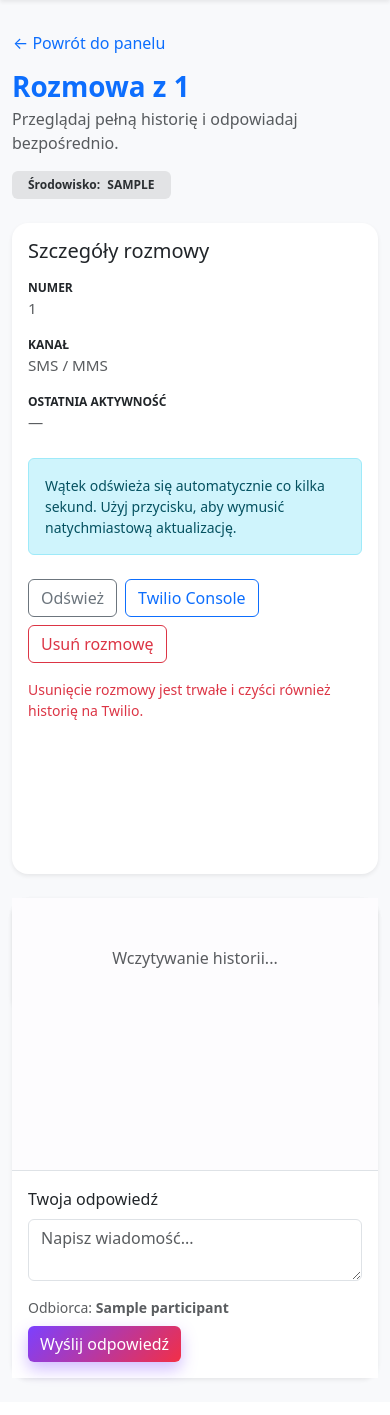
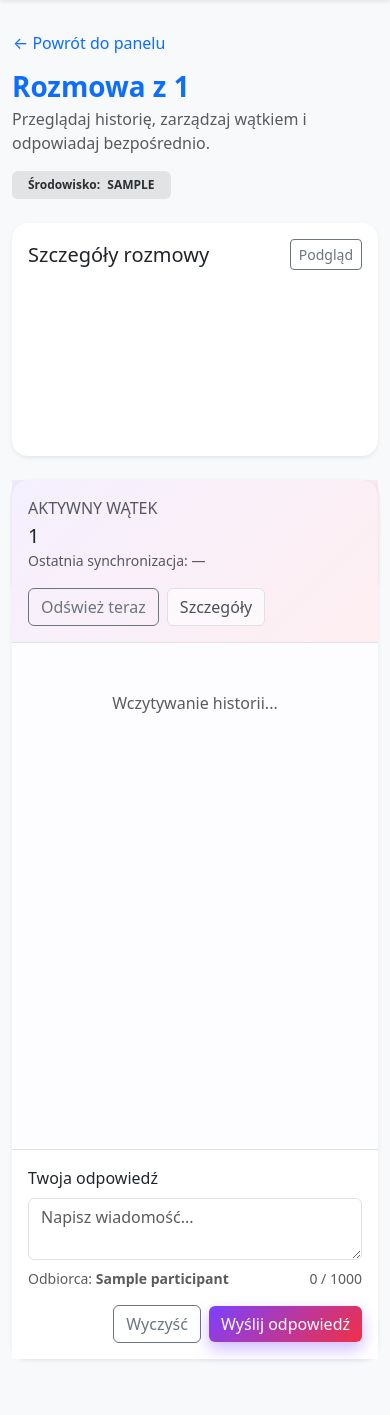
Before and after one commit to 19paoletto10-hub/twilio, a Flask app: template app/templates/chat.html in a window 390 px wide. Shown: the part 56-1471 px from the top of the page. Before the commit the page ends 1438 px from the top, so only its background shows below. Run offline with Flask 3, Linux system fonts and the light colour scheme; the template is opened without the code that fills it: most values are stand-ins (such as "Sample title", 1, 10 or a date in 2020); data that the repository does not hold is empty; parts of the project's set-up code (start-up, migrations or seed data) failed here and were passed over; some libraries are stand-ins or nearby versions.

Commit message:
Ulepsz interfejs i ergonomię czatu

```diff
--- a/app/static/css/app.css
+++ b/app/static/css/app.css
@@ -32,6 +32,17 @@ body {
 .btn-primary:focus {
   background: linear-gradient(135deg, #6b32f5, #e41f3a);
   box-shadow: 0 0.6rem 1.4rem rgba(124, 64, 255, 0.45);
+}
+
+.btn-outline-light {
+  color: #495057;
+  background-color: rgba(255, 255, 255, 0.6);
+}
+
+.btn-outline-light:hover,
+.btn-outline-light:focus {
+  color: #212529;
+  background-color: #fff;
 }
 
 .form-control:focus,
@@ -69,6 +80,72 @@ body {
   overflow: hidden;
   text-overflow: ellipsis;
   white-space: nowrap;
+}
+
+.chat-page {
+  padding-bottom: 2rem;
+}
+
+.chat-layout {
+  align-items: stretch;
+}
+
+.chat-sidebar {
+  position: sticky;
+  top: 1.5rem;
+}
+
+.chat-sidebar__actions .btn {
+  flex: 1 1 auto;
+}
+
+.chat-sidebar__stat {
+  position: sticky;
+  top: calc(1.5rem + 320px);
+}
+
+.chat-toolbar .btn {
+  min-width: 140px;
+}
+
+.chat-header {
+  background: linear-gradient(135deg, rgba(124, 64, 255, 0.08), rgba(242, 47, 70, 0.08));
+}
+
+.chat-thread-wrapper {
+  display: flex;
+  position: relative;
+  min-height: clamp(360px, 55vh, 640px);
+  background: #fdfcfe;
+}
+
+.chat-thread {
+  flex: 1 1 auto;
+  padding: 1.5rem;
+  overflow-y: auto;
+}
+
+.chat-thread[aria-live='polite'] {
+  scroll-behavior: smooth;
+}
+
+.chat-scroll-latest {
+  position: absolute;
+  right: 1.5rem;
+  bottom: 1.5rem;
+  box-shadow: 0 0.75rem 1.6rem rgba(124, 64, 255, 0.45);
+  transition: opacity 0.2s ease, transform 0.2s ease;
+}
+
+.chat-scroll-latest.is-hidden {
+  opacity: 0;
+  transform: translateY(12px);
+  pointer-events: none;
+}
+
+.chat-scroll-latest:not(.is-hidden) {
+  opacity: 1;
+  transform: translateY(0);
 }
 
 .messages-datetime {
@@ -201,15 +278,7 @@ body {
 }
 
 .chat-shell {
-  min-height: 480px;
-}
-
-.chat-thread {
-  flex: 1;
-  padding: 1.5rem;
-  background: #fdfcfe;
-  overflow-y: auto;
-  max-height: 60vh;
+  min-height: 520px;
 }
 
 .chat-thread--ai {
@@ -350,12 +419,30 @@ body {
 }
 
 @media (max-width: 767px) {
-  .chat-thread {
-    max-height: none;
+  .chat-sidebar {
+    position: static;
+  }
+
+  .chat-sidebar__stat {
+    position: static;
+    margin-bottom: 1rem;
+  }
+
+  .chat-toolbar .btn {
+    min-width: auto;
   }
 
   .chat-bubble {
     max-width: 100%;
+  }
+
+  .chat-thread-wrapper {
+    min-height: clamp(320px, 60vh, 520px);
+  }
+
+  .chat-scroll-latest {
+    right: 1rem;
+    bottom: 1rem;
   }
 }
 
--- a/app/static/js/chat.js
+++ b/app/static/js/chat.js
@@ -10,14 +10,19 @@
   const participantParam = encodeURIComponent(participant);
 
   const threadEl = document.getElementById('chat-thread');
+  const scrollToLatestBtn = document.getElementById('chat-scroll-latest-btn');
   const totalMessagesEl = document.getElementById('chat-total-messages');
   const lastUpdatedEl = document.getElementById('chat-last-updated');
+  const lastUpdatedInlineEl = document.getElementById('chat-last-updated-inline');
   const refreshBtn = document.getElementById('chat-refresh-btn');
+  const refreshBtnInline = document.getElementById('chat-refresh-btn-inline');
   const deleteConversationBtn = document.getElementById('chat-delete-conversation-btn');
   const form = document.getElementById('chat-send-form');
   const messageInput = document.getElementById('chat-message-input');
   const sendBtn = document.getElementById('chat-send-btn');
   const sendSpinner = sendBtn?.querySelector('.spinner-border');
+  const clearBtn = document.getElementById('chat-clear-btn');
+  const messageCounter = document.getElementById('chat-message-counter');
   const toastWrapper = document.getElementById('chat-toast-wrapper');
 
   let autoRefreshTimer = null;
@@ -89,6 +94,30 @@
     toast.addEventListener('hidden.bs.toast', () => toast.remove());
   };
 
+  const isNearBottom = () => {
+    if (!threadEl) {
+      return true;
+    }
+    const distanceFromBottom = threadEl.scrollHeight - threadEl.scrollTop - threadEl.clientHeight;
+    return distanceFromBottom <= 120;
+  };
+
+  const updateScrollHint = () => {
+    if (!scrollToLatestBtn || !threadEl) {
+      return;
+    }
+    const shouldHide = isNearBottom() || threadEl.scrollHeight <= threadEl.clientHeight;
+    scrollToLatestBtn.classList.toggle('is-hidden', shouldHide);
+  };
+
+  const scrollThreadToBottom = () => {
+    if (!threadEl) {
+      return;
+    }
+    threadEl.scrollTop = threadEl.scrollHeight;
+    updateScrollHint();
+  };
+
   const renderThread = (items) => {
     if (!threadEl) {
       return;
@@ -96,9 +125,11 @@
 
     if (!items.length) {
       threadEl.innerHTML = '<div class="text-center text-muted py-4">Brak wiadomości w tym wątku.</div>';
+      updateScrollHint();
       return;
     }
 
+    const shouldStickToBottom = isNearBottom();
     const bubbles = items.map((item) => {
       const isInbound = item.direction === 'inbound';
       const bubbleClass = isInbound ? 'chat-bubble chat-bubble--inbound' : 'chat-bubble chat-bubble--outbound';
@@ -128,7 +159,11 @@
 
     threadEl.innerHTML = bubbles.join('');
     requestAnimationFrame(() => {
-      threadEl.scrollTop = threadEl.scrollHeight;
+      if (shouldStickToBottom) {
+        scrollThreadToBottom();
+      } else {
+        updateScrollHint();
+      }
     });
   };
 
@@ -144,7 +179,13 @@
         totalMessagesEl.textContent = data.count ?? 0;
       }
       if (lastUpdatedEl) {
-        lastUpdatedEl.textContent = new Date().toLocaleString();
+        const timestamp = new Date().toLocaleString();
+        lastUpdatedEl.textContent = timestamp;
+        if (lastUpdatedInlineEl) {
+          lastUpdatedInlineEl.textContent = timestamp;
+        }
+      } else if (lastUpdatedInlineEl) {
+        lastUpdatedInlineEl.textContent = new Date().toLocaleString();
       }
     } catch (error) {
       console.error(error);
@@ -168,6 +209,16 @@
   };
 
   const normalizeRecipient = () => participant.replace(/^whatsapp:/i, '');
+
+  const updateMessageCounter = () => {
+    if (!messageCounter || !messageInput) {
+      return;
+    }
+    const max = Number(messageCounter.dataset.max) || messageInput.maxLength || 1000;
+    const length = messageInput.value.length;
+    messageCounter.textContent = `${length} / ${max}`;
+    messageCounter.classList.toggle('text-danger', max - length <= 40);
+  };
 
   const deleteMessage = async (sid) => {
     if (!sid) {
@@ -252,6 +303,7 @@
       });
       messageInput.value = '';
       form.classList.remove('was-validated');
+      updateMessageCounter();
       showToast({ title: 'Sukces', message: 'Wiadomość wysłana.', type: 'success' });
       refreshThread();
     } catch (error) {
@@ -274,7 +326,9 @@
       return;
     }
 
-    refreshBtn?.addEventListener('click', () => refreshThread());
+    [refreshBtn, refreshBtnInline]
+      .filter(Boolean)
+      .forEach((btn) => btn.addEventListener('click', () => refreshThread()));
     deleteConversationBtn?.addEventListener('click', handleConversationDelete);
     threadEl?.addEventListener('click', (event) => {
       const target = event.target;
@@ -286,7 +340,17 @@
         deleteMessage(sid);
       }
     });
+    threadEl?.addEventListener('scroll', () => updateScrollHint());
     form?.addEventListener('submit', handleSubmit);
+    clearBtn?.addEventListener('click', () => {
+      messageInput.value = '';
+      form.classList.remove('was-validated');
+      messageInput.focus();
+      updateMessageCounter();
+    });
+    messageInput?.addEventListener('input', updateMessageCounter);
+    scrollToLatestBtn?.addEventListener('click', () => scrollThreadToBottom());
+    updateMessageCounter();
     refreshThread();
     startAutoRefresh();
   };
--- a/app/templates/chat.html
+++ b/app/templates/chat.html
@@ -3,28 +3,41 @@
 
 {% block content %}
   <div
-    class="container"
+    class="container chat-page"
     id="chat-root"
     data-participant="{{ participant|e }}"
   >
-    <div class="row align-items-center mb-4">
+    <div class="row align-items-center mb-4 gy-3">
       <div class="col-md-8">
         <a class="btn btn-link px-0 text-decoration-none mb-2" href="/">&larr; Powrót do panelu</a>
         <h1 class="display-6 fw-semibold text-primary mb-1">Rozmowa z {{ display_number or 'Nieznany numer' }}</h1>
-        <p class="text-muted mb-0">Przeglądaj pełną historię i odpowiadaj bezpośrednio.</p>
+        <p class="text-muted mb-0">Przeglądaj historię, zarządzaj wątkiem i odpowiadaj bezpośrednio.</p>
       </div>
-      <div class="col-md-4 text-md-end mt-3 mt-md-0">
+      <div class="col-md-4 text-md-end">
         <span class="badge bg-secondary-subtle text-secondary-emphasis px-3 py-2">
           Środowisko: <strong class="ms-1">{{ app_env|upper }}</strong>
         </span>
       </div>
     </div>
 
-    <div class="row g-4">
-      <div class="col-lg-4">
-        <div class="card shadow-sm border-0 h-100">
+    <div class="row chat-layout g-4">
+      <aside class="col-xl-4">
+        <div class="card shadow-sm border-0 chat-sidebar h-100">
           <div class="card-body">
-            <h2 class="h5 mb-3">Szczegóły rozmowy</h2>
+            <div class="d-flex align-items-center justify-content-between gap-2 mb-3">
+              <h2 class="h5 mb-0">Szczegóły rozmowy</h2>
+              <button
+                class="btn btn-outline-secondary btn-sm d-inline-flex align-items-center d-xl-none"
+                type="button"
+                data-bs-toggle="collapse"
+                data-bs-target="#chat-sidebar-details"
+                aria-expanded="false"
+                aria-controls="chat-sidebar-details"
+              >
+                Podgląd
+              </button>
+            </div>
+            <div class="collapse d-xl-block" id="chat-sidebar-details">
               <ul class="list-unstyled small text-muted mb-4 conversation-meta">
                 <li>
                   <span class="conversation-meta__label">Numer</span>
@@ -40,9 +53,9 @@
                 </li>
               </ul>
               <div class="alert alert-info small mb-4" role="alert">
-              Wątek odświeża się automatycznie co kilka sekund. Użyj przycisku, aby wymusić natychmiastową aktualizację.
+                Wątek odświeża się co kilka sekund. Użyj przycisku, aby wymusić natychmiastową aktualizację.
               </div>
-            <div class="d-flex gap-2 flex-wrap">
+              <div class="chat-sidebar__actions d-flex flex-wrap gap-2">
                 <button type="button" class="btn btn-outline-secondary" id="chat-refresh-btn">Odśwież</button>
                 <a class="btn btn-outline-primary" href="https://console.twilio.com/" target="_blank" rel="noreferrer">Twilio Console</a>
                 <button type="button" class="btn btn-outline-danger" id="chat-delete-conversation-btn">
@@ -50,25 +63,48 @@
                 </button>
               </div>
               <p class="text-danger small mt-3 mb-0">
-              Usunięcie rozmowy jest trwałe i czyści również historię na Twilio.
+                Usunięcie rozmowy czyści historię lokalnie i w Twilio.
               </p>
             </div>
           </div>
+        </div>
 
-        <div class="card shadow-sm border-0 mt-4">
+        <div class="card shadow-sm border-0 mt-4 chat-sidebar__stat">
           <div class="card-body">
             <p class="text-uppercase text-muted fs-6 mb-1">Wiadomości w wątku</p>
             <h2 class="fw-bold mb-0" id="chat-total-messages">0</h2>
             <small class="text-muted">Liczba wpisów w lokalnej bazie.</small>
           </div>
         </div>
-      </div>
+      </aside>
 
-      <div class="col-lg-8">
+      <section class="col-xl-8">
         <div class="card shadow-sm border-0 chat-shell h-100">
           <div class="card-body p-0 d-flex flex-column h-100">
-            <div class="chat-thread" id="chat-thread">
+            <div class="chat-header border-bottom px-3 py-3">
+              <div class="d-flex flex-column flex-lg-row justify-content-between gap-3 align-items-lg-center">
+                <div>
+                  <p class="text-uppercase text-muted fs-6 mb-1">Aktywny wątek</p>
+                  <h2 class="h5 mb-0">{{ display_number or 'Nieznany numer' }}</h2>
+                  <small class="text-muted">Ostatnia synchronizacja: <span id="chat-last-updated-inline">—</span></small>
+                </div>
+                <div class="chat-toolbar d-flex flex-wrap gap-2">
+                  <button type="button" class="btn btn-outline-secondary" id="chat-refresh-btn-inline">
+                    Odśwież teraz
+                  </button>
+                  <button type="button" class="btn btn-outline-light border" data-bs-toggle="collapse" data-bs-target="#chat-sidebar-details" aria-controls="chat-sidebar-details">
+                    Szczegóły
+                  </button>
+                </div>
+              </div>
+            </div>
+            <div class="chat-thread-wrapper position-relative flex-grow-1">
+              <div class="chat-thread" id="chat-thread" tabindex="0" aria-live="polite">
                 <div class="text-center text-muted py-4">Wczytywanie historii...</div>
+              </div>
+              <button type="button" class="btn btn-primary chat-scroll-latest is-hidden" id="chat-scroll-latest-btn">
+                Przejdź na dół
+              </button>
             </div>
             <div class="chat-composer border-top">
               <form id="chat-send-form" class="p-3" novalidate>
@@ -77,10 +113,14 @@
                     <label for="chat-message-input" class="form-label">Twoja odpowiedź</label>
                     <textarea class="form-control" id="chat-message-input" rows="2" maxlength="1000" placeholder="Napisz wiadomość..." required></textarea>
                     <div class="invalid-feedback">Treść wiadomości jest wymagana.</div>
+                    <div class="d-flex justify-content-between mt-2">
+                      <small class="text-muted">Odbiorca: <strong>{{ participant }}</strong></small>
+                      <small class="text-muted" id="chat-message-counter" data-max="1000">0 / 1000</small>
                     </div>
                   </div>
-                <div class="d-flex justify-content-between align-items-center mt-3 flex-wrap gap-2">
-                  <small class="text-muted">Odbiorca: <strong>{{ participant }}</strong></small>
+                </div>
+                <div class="d-flex justify-content-end align-items-center mt-3 flex-wrap gap-2">
+                  <button type="button" class="btn btn-outline-secondary" id="chat-clear-btn">Wyczyść</button>
                   <button type="submit" class="btn btn-primary" id="chat-send-btn">
                     <span class="spinner-border spinner-border-sm me-2 d-none" role="status"></span>
                     Wyślij odpowiedź
@@ -90,7 +130,7 @@
             </div>
           </div>
         </div>
-      </div>
+      </section>
     </div>
 
     <div class="toast-container position-fixed bottom-0 end-0 p-3" id="chat-toast-wrapper"></div>
```
Lines whose indentation alone changed are shown as unchanged.
